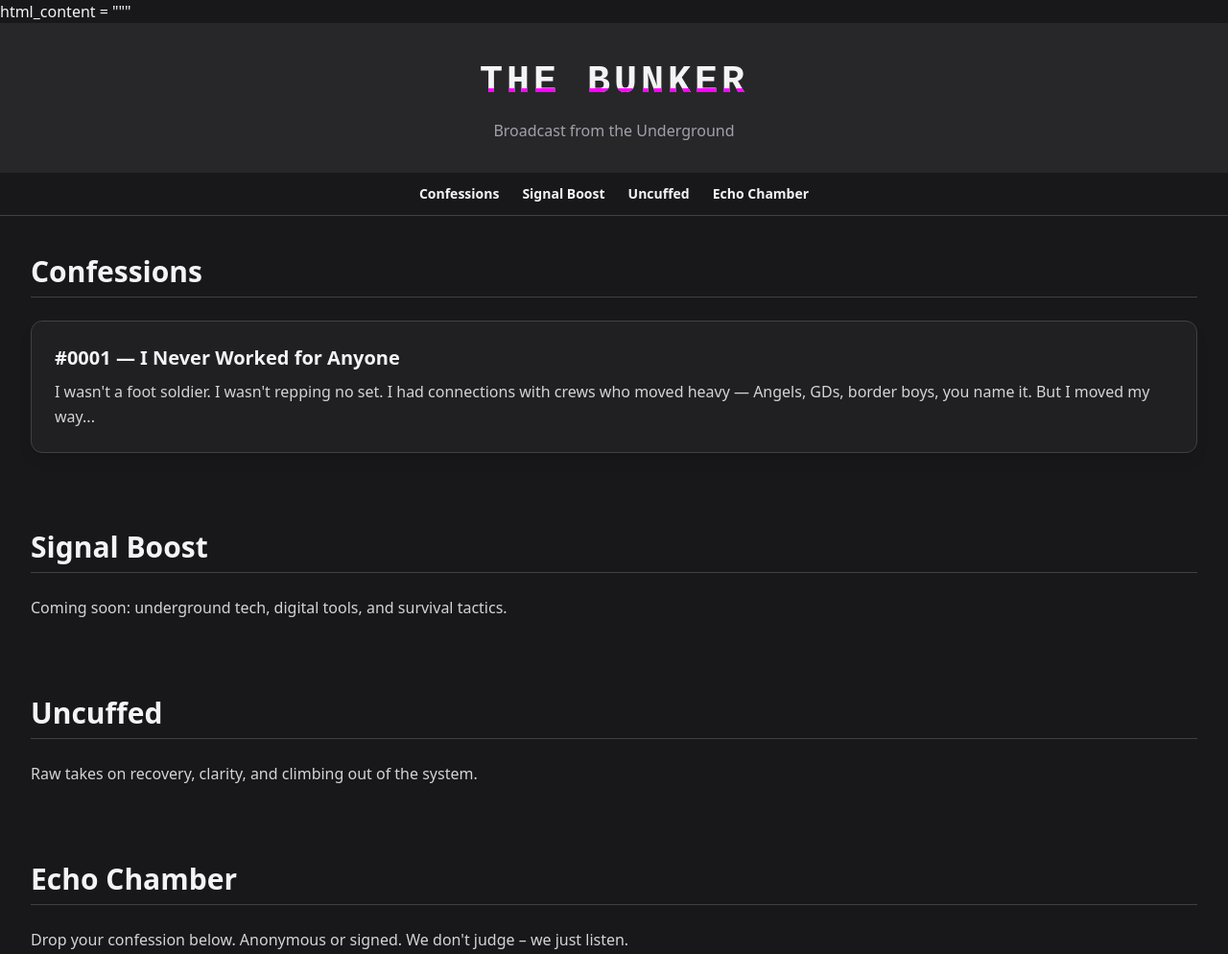
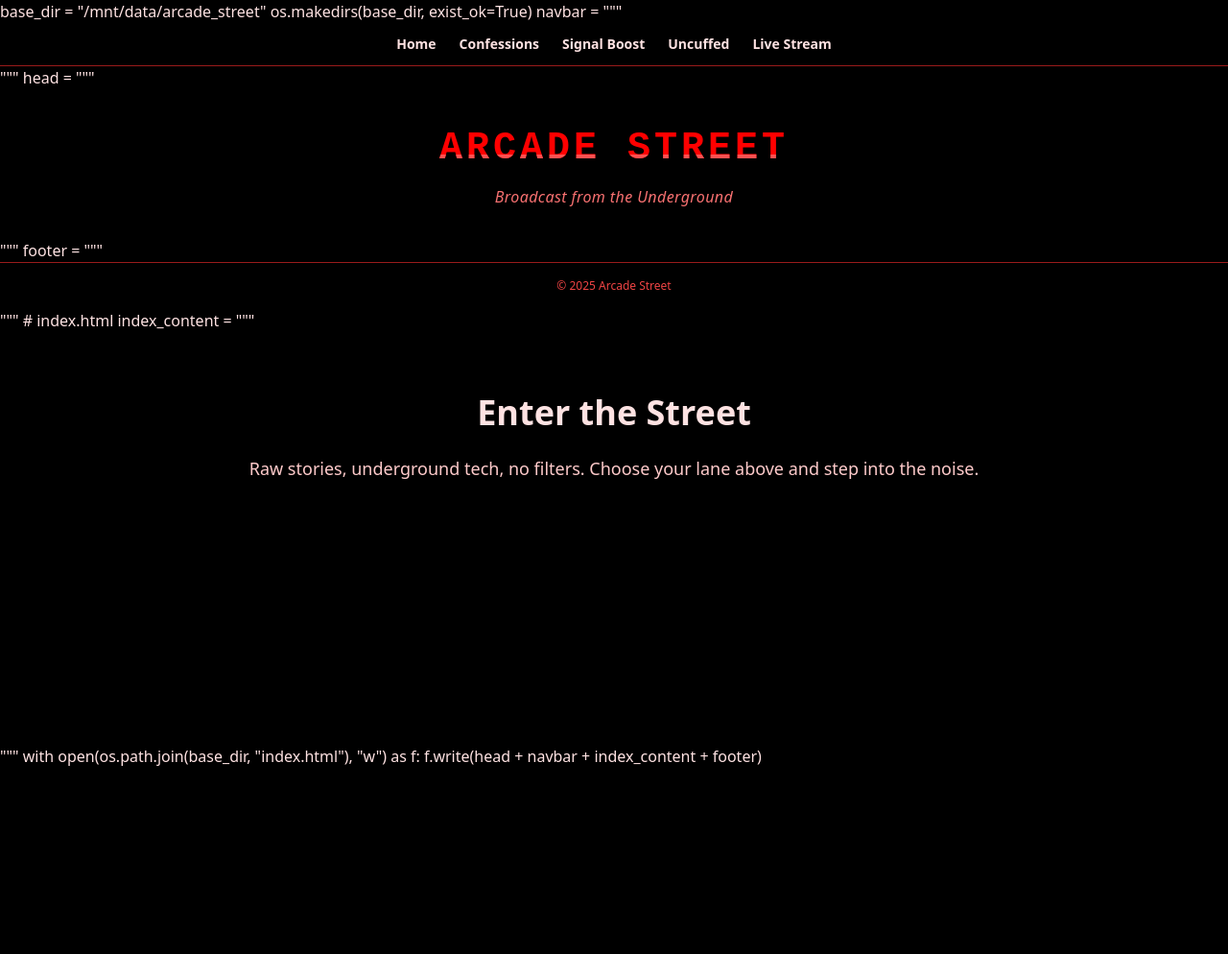
Before and after one commit to iGrewSum/the-bunker, a plain HTML site: page index.html in a window 1280 px wide. Shown: the top 994 px of the page at 96% size. After the commit the page ends 800 px from the top, so only its background shows below. Drawn offline with nearby package versions, Linux system fonts and the light colour scheme.

Commit message:
Update index.html

```diff
--- a/index.html
+++ b/index.html
@@ -1,10 +1,25 @@
-html_content = """
+base_dir = "/mnt/data/arcade_street"
+os.makedirs(base_dir, exist_ok=True)
+
+navbar = """
+  <nav class="bg-black border-b border-red-800 sticky top-0 z-10">
+    <div class="container mx-auto flex justify-center gap-6 py-3 text-sm font-semibold">
+      <a href="index.html" class="hover:text-red-500">Home</a>
+      <a href="confessions.html" class="hover:text-red-500">Confessions</a>
+      <a href="signal.html" class="hover:text-red-500">Signal Boost</a>
+      <a href="uncuffed.html" class="hover:text-red-500">Uncuffed</a>
+      <a href="live.html" class="hover:text-red-500">Live Stream</a>
+    </div>
+  </nav>
+"""
+
+head = """
 <!DOCTYPE html>
-<html lang="en" class="bg-zinc-900 text-zinc-100 scroll-smooth">
+<html lang="en" class="bg-black text-red-100 scroll-smooth">
 <head>
   <meta charset="UTF-8">
   <meta name="viewport" content="width=device-width, initial-scale=1.0">
-  <title>The Bunker</title>
+  <title>Arcade Street</title>
   <script src="https://cdn.tailwindcss.com"></script>
   <style>
     @keyframes glitch {
@@ -27,6 +42,7 @@ html_content = """
       font-size: 2.5rem;
       text-transform: uppercase;
       letter-spacing: .1em;
+      color: #ff0000;
     }
     .glitch:before,
     .glitch:after {
@@ -37,86 +53,40 @@ html_content = """
       width: 100%;
       overflow: hidden;
       background: transparent;
-      color: #00ffff;
+      color: #990000;
       clip-path: inset(0 0 0 0);
       animation: glitch 2s infinite linear alternate-reverse;
     }
     .glitch:after {
-      color: #ff00ff;
+      color: #ff5050;
       animation-delay: .5s;
     }
   </style>
 </head>
 <body class="min-h-screen flex flex-col">
-  <!-- Header -->
-  <header class="bg-zinc-800 shadow-md">
+  <header class="bg-black shadow-md">
     <div class="container mx-auto py-8 text-center">
-      <h1 class="glitch" data-glitch="The Bunker">The Bunker</h1>
-      <p class="mt-2 text-zinc-400">Broadcast from the Underground</p>
+      <h1 class="glitch" data-glitch="Arcade Street">Arcade Street</h1>
+      <p class="mt-2 text-red-400 italic tracking-wide">Broadcast from the Underground</p>
     </div>
   </header>
+"""
 
-  <!-- Navigation -->
-  <nav class="bg-zinc-900 border-b border-zinc-700 sticky top-0 z-10">
-    <div class="container mx-auto flex justify-center gap-6 py-3 text-sm font-semibold">
-      <a href="#confessions" class="hover:text-emerald-400">Confessions</a>
-      <a href="#signal" class="hover:text-emerald-400">Signal Boost</a>
-      <a href="#uncuffed" class="hover:text-emerald-400">Uncuffed</a>
-      <a href="#echo" class="hover:text-emerald-400">Echo Chamber</a>
-    </div>
-  </nav>
-
-  <!-- Main -->
-  <main class="flex-1 container mx-auto px-4 lg:px-8 py-10 space-y-20">
-    <!-- Confessions -->
-    <section id="confessions">
-      <h2 class="text-3xl font-bold border-b border-zinc-700 pb-2 mb-6">Confessions</h2>
-      <article class="bg-zinc-800/60 backdrop-blur-md p-6 rounded-xl border border-zinc-700 shadow-lg hover:shadow-emerald-500/30 transition-shadow">
-        <h3 class="text-xl font-semibold mb-2">#0001 &mdash; I Never Worked for Anyone</h3>
-        <p class="leading-relaxed text-zinc-300">
-          I wasn't a foot soldier. I wasn't repping no set. I had connections with crews who moved heavy &mdash; Angels, GDs, border boys, you name it. But I moved my way...
-        </p>
-      </article>
-      <!-- Placeholder for future confessions -->
-    </section>
-
-    <!-- Signal Boost -->
-    <section id="signal">
-      <h2 class="text-3xl font-bold border-b border-zinc-700 pb-2 mb-6">Signal Boost</h2>
-      <p class="text-zinc-300">Coming soon: underground tech, digital tools, and survival tactics.</p>
-    </section>
-
-    <!-- Uncuffed -->
-    <section id="uncuffed">
-      <h2 class="text-3xl font-bold border-b border-zinc-700 pb-2 mb-6">Uncuffed</h2>
-      <p class="text-zinc-300">Raw takes on recovery, clarity, and climbing out of the system.</p>
-    </section>
-
-    <!-- Echo Chamber -->
-    <section id="echo">
-      <h2 class="text-3xl font-bold border-b border-zinc-700 pb-2 mb-6">Echo Chamber</h2>
-      <p class="mb-4 text-zinc-300">Drop your confession below. Anonymous or signed. We don't judge &ndash; we just listen.</p>
-      <!-- Anonymous confession form -->
-      <form action="https://formspree.io/f/yourFormID" method="POST" class="space-y-4">
-        <input type="hidden" name="_subject" value="New Confession">
-        <input type="text" name="alias" placeholder="Alias (optional)" class="w-full p-3 rounded-lg bg-zinc-800 border border-zinc-700 placeholder-zinc-500 focus:outline-none focus:ring-2 focus:ring-emerald-400">
-        <textarea name="confession" rows="6" required placeholder="Speak your truth..." class="w-full p-3 rounded-lg bg-zinc-800 border border-zinc-700 placeholder-zinc-500 focus:outline-none focus:ring-2 focus:ring-emerald-400"></textarea>
-        <button type="submit" class="px-6 py-3 rounded-lg bg-emerald-600 hover:bg-emerald-700 text-white font-semibold shadow-lg hover:shadow-emerald-500/30 transition-all">Submit Anonymously</button>
-      </form>
-      <p class="text-xs text-zinc-500 mt-2">We use Formspree to forward confessions. No account, no trace.</p>
-    </section>
-  </main>
-
-  <!-- Footer -->
-  <footer class="bg-zinc-800 text-center py-4 text-xs text-zinc-500 border-t border-zinc-700">
-    &copy; 2025 The Bunker. All rights reserved.
+footer = """
+  <footer class="bg-black text-center py-4 text-xs text-red-500 border-t border-red-800">
+    &copy; 2025 Arcade Street
   </footer>
 </body>
 </html>
 """
 
-file_path = "/mnt/data/bunker_site_slick.html"
-with open(file_path, "w") as f:
-    f.write(html_content)
+# index.html
+index_content = """
+  <main class="flex-1 container mx-auto px-4 lg:px-8 py-16 text-center">
+    <h2 class="text-4xl font-bold mb-6">Enter the Street</h2>
+    <p class="text-lg text-red-200">Raw stories, underground tech, no filters. Choose your lane above and step into the noise.</p>
+  </main>
+"""
 
-file_path
+with open(os.path.join(base_dir, "index.html"), "w") as f:
+    f.write(head + navbar + index_content + footer)
```
